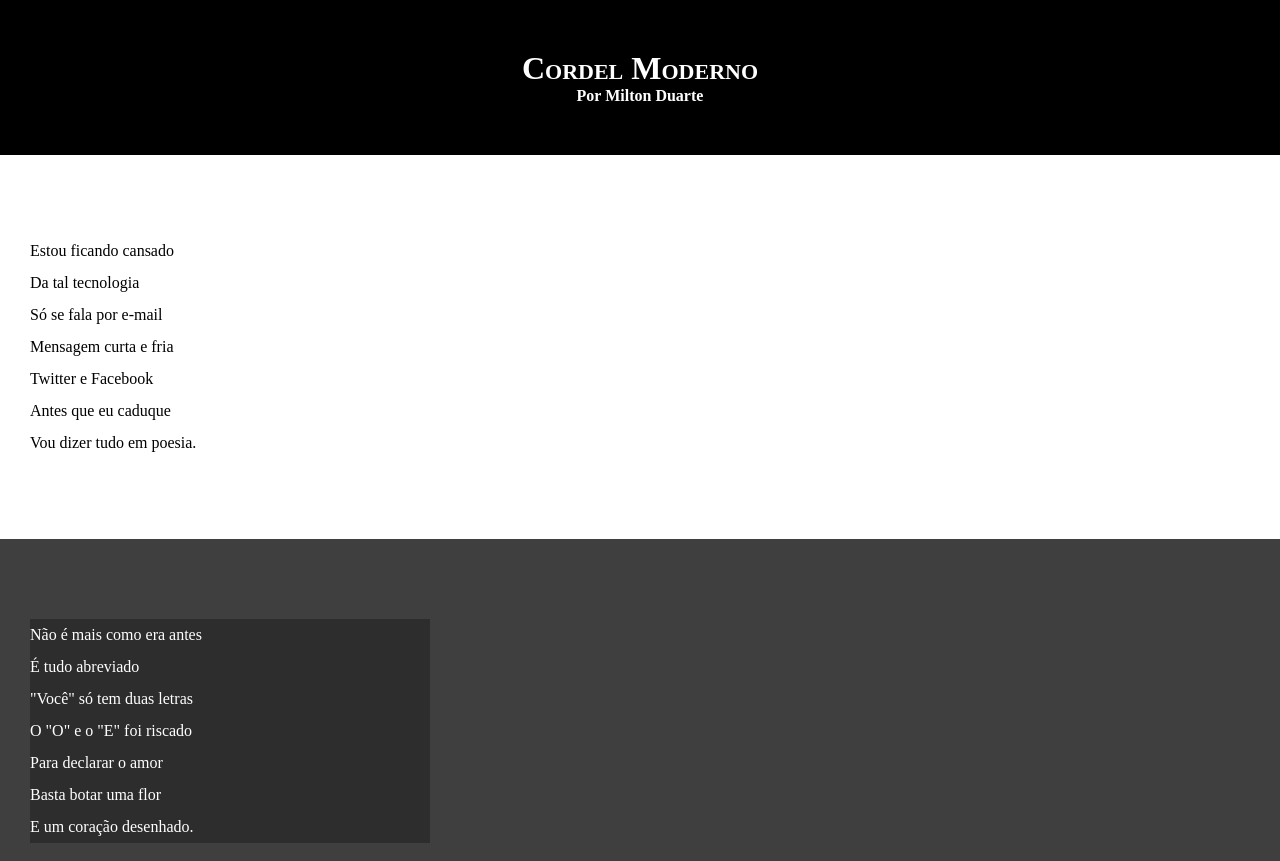
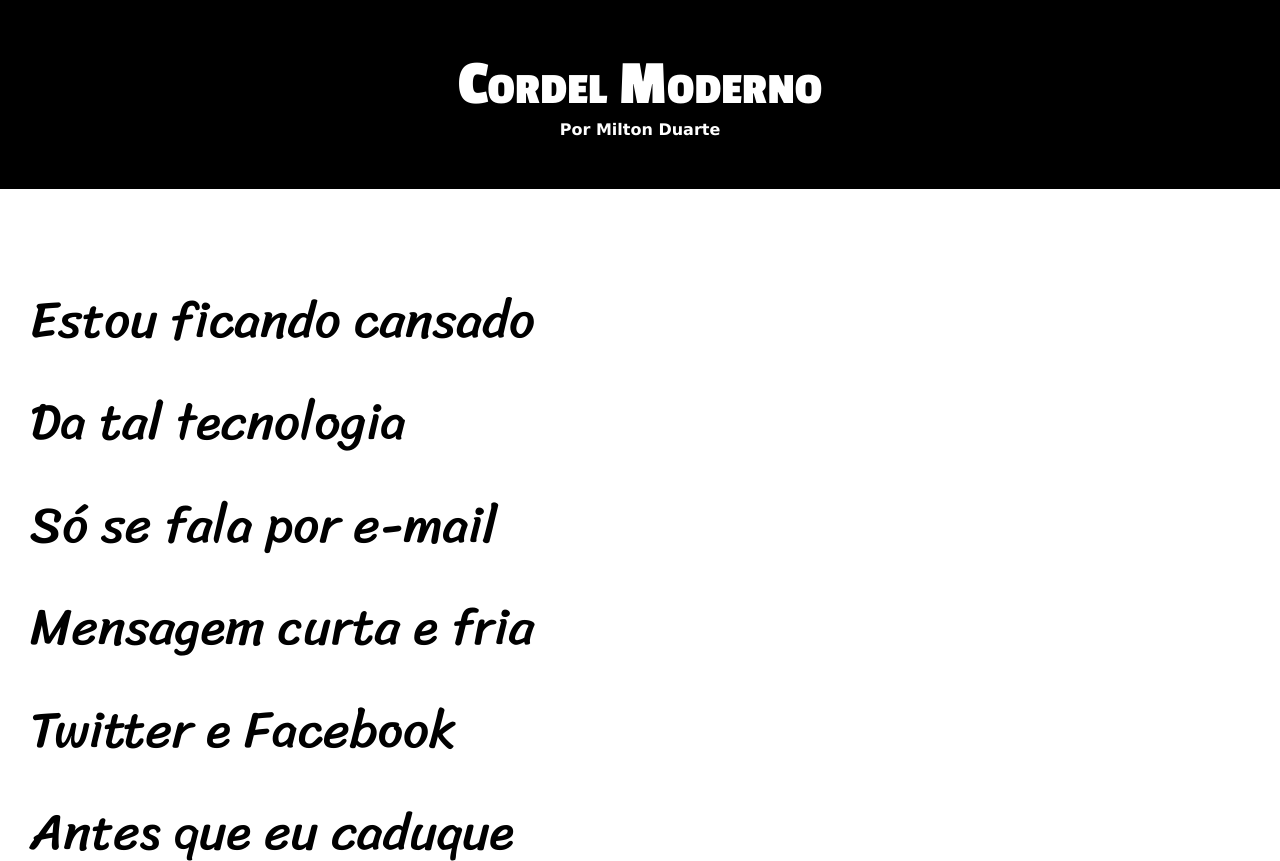
Before and after one commit to daniloalmeida19/html-css-modulo-3, a plain HTML site: page desafio12/index.html in a window 1280 px wide. Shown: the top 861 px of the page. Drawn offline with Linux system fonts and the light colour scheme.

Commit message:
atualizei

```diff
--- a/desafio12/estilo/style.css
+++ b/desafio12/estilo/style.css
@@ -1,24 +1,39 @@
 @charset "UTF-8";
+
+@import url('https://fonts.googleapis.com/css2?family=Passion+One:wght@400;700;900&family=Sriracha&display=swap');
+
+@import url('https://fonts.googleapis.com/css2?family=Sriracha&display=swap');
+
+:root {
+    --fonte1: Verdana, Geneva, Tahoma, sans-serif;
+    --fonte2: 'Passion One', cursive;
+    --fonte3: "Sriracha", cursive;
+}
 
 *{
     margin: 0px;
     padding: 0px;
+
 }
 
 html, body {
     min-height: 100vh;
     background-color: darkgray;
+    font-family: var(--fonte1);
 }
 
 header {
     background-color: black;
     color: white;
     text-align: center;
+
 }
 
 header h1{
     padding-top: 50px;
     font-variant: small-caps;
+    font-family: var(--fonte2);
+    font-size: 4em;
 }
 header p{
     padding-bottom: 50px;
@@ -40,6 +55,8 @@ section {
     padding-bottom: 10vh;
     line-height: 2em;
     padding-left: 30px;
+    font-family: var(--fonte3);
+    font-size: 4vw;
 
 }
 
@@ -54,7 +71,8 @@ section.imagem {
 }
 
 section.imagem > p {
-    width: 400px;
+    display: inline-block;
+    padding: 5px;
     background-color: rgba(0, 0, 0, 0.281);
 
 }
```
